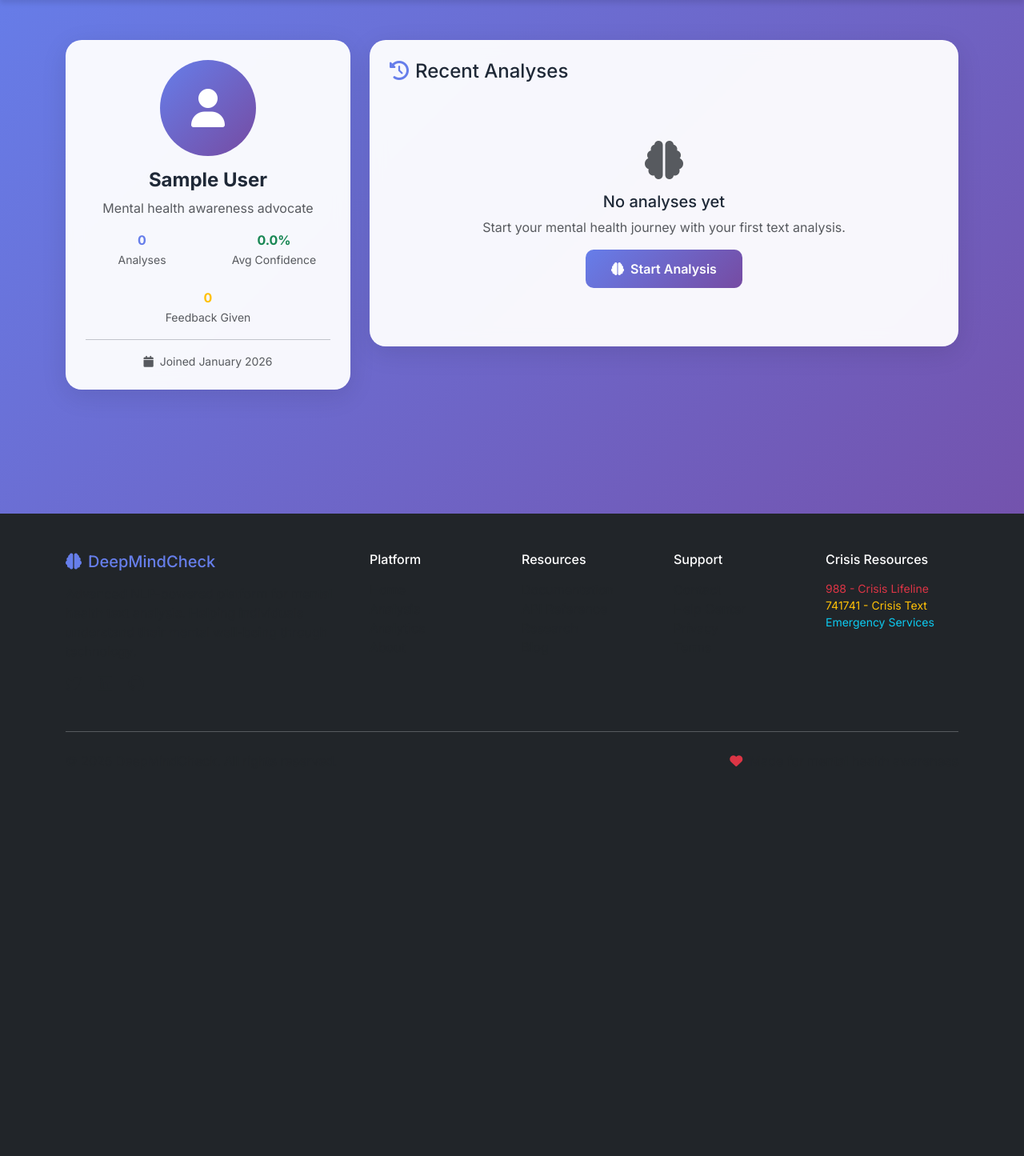
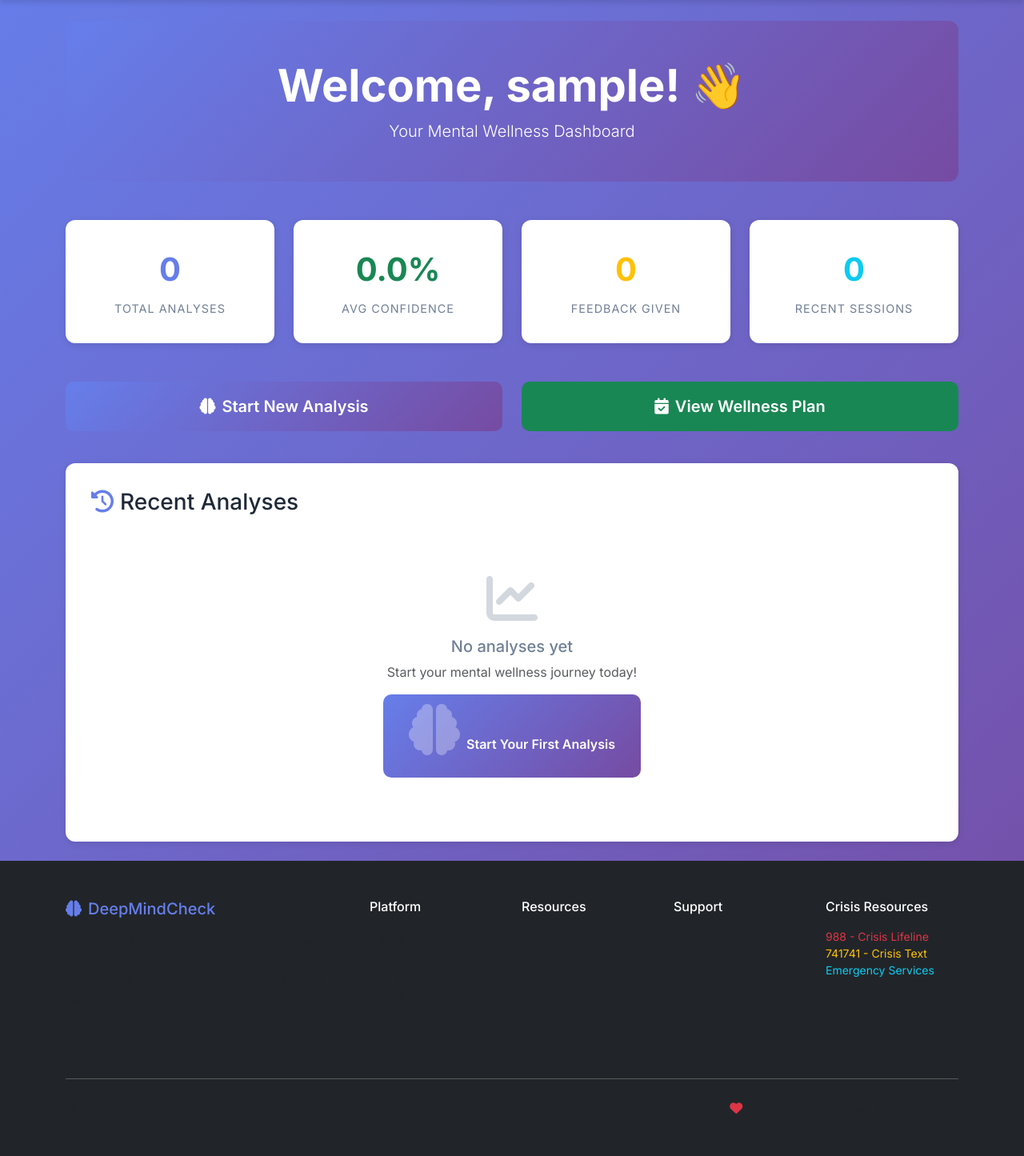
Before and after one commit to paulkisilu40-eng/DeepMindCheck, a Django app: page /accounts/profile/ in a window 1280 px wide. Shown: the part 78-1523 px from the top of the page at 80% size. Before the commit the page ends 1036 px from the top, so only its background shows below. Run offline with Django 4.2, Linux system fonts and the light colour scheme; the visitor is signed in with stand-in values (Sample User, id 1); data comes from the database, SQL or seed files in the repository; data that the repository does not hold is empty; some libraries are stand-ins or nearby versions.

Commit message:
Update profile.html

```diff
--- a/DeepMindcheck/templates/accounts/profile.html
+++ b/DeepMindcheck/templates/accounts/profile.html
@@ -1,101 +1,222 @@
 {% extends 'base/base.html' %}
 {% load static %}
 
-{% block title %}Profile - {{ user.username }} - DeepMindCheck{% endblock %}
+{% block title %}{{ user.username }}'s Dashboard - DeepMindCheck{% endblock %}
+
+{% block extra_css %}
+<style>
+    .dashboard-header {
+        background: linear-gradient(135deg, #667eea 0%, #764ba2 100%);
+        color: white;
+        padding: 3rem 0;
+        margin-bottom: 3rem;
+        border-radius: 12px;
+    }
+
+    .stats-grid {
+        display: grid;
+        grid-template-columns: repeat(auto-fit, minmax(250px, 1fr));
+        gap: 1.5rem;
+        margin-bottom: 3rem;
+    }
+
+    .stat-card {
+        background: white;
+        padding: 2rem;
+        border-radius: 12px;
+        box-shadow: 0 2px 8px rgba(0,0,0,0.1);
+        text-align: center;
+        transition: transform 0.3s ease;
+    }
+
+    .stat-card:hover {
+        transform: translateY(-5px);
+        box-shadow: 0 4px 12px rgba(0,0,0,0.15);
+    }
+
+    .stat-number {
+        font-size: 2.5rem;
+        font-weight: bold;
+        margin-bottom: 0.5rem;
+    }
+
+    .stat-label {
+        color: #718096;
+        font-size: 0.9rem;
+        text-transform: uppercase;
+        letter-spacing: 1px;
+    }
+
+    .recent-analyses {
+        background: white;
+        padding: 2rem;
+        border-radius: 12px;
+        box-shadow: 0 2px 8px rgba(0,0,0,0.1);
+    }
+
+    .analysis-item {
+        padding: 1rem;
+        border-bottom: 1px solid #e2e8f0;
+        display: flex;
+        justify-content: space-between;
+        align-items: center;
+    }
+
+    .analysis-item:last-child {
+        border-bottom: none;
+    }
+
+    .analysis-item:hover {
+        background: #f7fafc;
+    }
+
+    .prediction-badge {
+        padding: 0.5rem 1rem;
+        border-radius: 20px;
+        font-weight: 600;
+        font-size: 0.85rem;
+    }
+
+    .prediction-neutral {
+        background: #d1fae5;
+        color: #065f46;
+    }
+
+    .prediction-depression {
+        background: #fed7aa;
+        color: #7c2d12;
+    }
+
+    .prediction-anxiety {
+        background: #fef3c7;
+        color: #78350f;
+    }
+
+    .empty-state {
+        text-align: center;
+        padding: 3rem;
+        color: #718096;
+    }
+
+    .empty-state i {
+        font-size: 4rem;
+        margin-bottom: 1rem;
+        opacity: 0.3;
+    }
+</style>
+{% endblock %}
 
 {% block content %}
-<div class="container py-5">
-    <div class="row">
-        <div class="col-lg-4 mb-4">
-            <!-- Profile Card -->
-            <div class="glass-card p-4 text-center">
-                {% if profile.avatar %}
-                    <img src="{{ profile.avatar.url }}" alt="{{ user.username }}"
-                         class="rounded-circle mb-3" width="120" height="120">
-                {% else %}
-                    <div class="feature-icon icon-primary mb-3 mx-auto" style="width: 120px; height: 120px; font-size: 3rem;">
-                        <i class="fas fa-user"></i>
+<div class="container py-4">
+    <!-- Dashboard Header -->
+    <div class="dashboard-header text-center">
+        <h1 class="display-4 fw-bold mb-2">Welcome, {{ user.username }}! 👋</h1>
+        <p class="lead mb-0">Your Mental Wellness Dashboard</p>
     </div>
-                {% endif %}
 
-                <h4 class="fw-bold mb-2">{{ user.get_full_name|default:user.username }}</h4>
-                <p class="text-muted mb-3">{{ profile.bio|default:"Mental health awareness advocate" }}</p>
+    <!-- Statistics Cards -->
+    <div class="stats-grid">
+        <div class="stat-card">
+            <div class="stat-number text-primary">{{ user_stats.total_analyses }}</div>
+            <div class="stat-label">Total Analyses</div>
+        </div>
 
-                <div class="row text-center">
-                    <div class="col-6 mb-2">
-                        <div class="fw-bold text-primary">{{ user_stats.total_analyses }}</div>
-                        <small class="text-muted">Analyses</small>
+        <div class="stat-card">
+            <div class="stat-number text-success">{{ user_stats.avg_confidence|floatformat:1 }}%</div>
+            <div class="stat-label">Avg Confidence</div>
         </div>
-                    <div class="col-6 mb-2">
-                        <div class="fw-bold text-success">{{ user_stats.avg_confidence|floatformat:1 }}%</div>
-                        <small class="text-muted">Avg Confidence</small>
+
+        <div class="stat-card">
+            <div class="stat-number text-warning">{{ user_stats.feedback_given }}</div>
+            <div class="stat-label">Feedback Given</div>
+        </div>
+
+        <div class="stat-card">
+            <div class="stat-number text-info">{{ recent_analyses|length }}</div>
+            <div class="stat-label">Recent Sessions</div>
         </div>
     </div>
 
-                <div class="mt-3">
-                    <div class="fw-bold text-warning">{{ user_stats.feedback_given }}</div>
-                    <small class="text-muted">Feedback Given</small>
+    <!-- Quick Actions -->
+    <div class="row mb-4">
+        <div class="col-md-6 mb-3">
+            <a href="{% url 'analyze' %}" class="btn btn-primary btn-lg w-100 py-3">
+                <i class="fas fa-brain me-2"></i>Start New Analysis
+            </a>
         </div>
-
-                <hr>
-
-                <div class="text-muted small">
-                    <i class="fas fa-calendar me-1"></i>
-                    Joined {{ profile.joined_date|date:"F Y" }}
-                </div>
+        <div class="col-md-6 mb-3">
+            <a href="{% url 'wellness_plan' %}?state=neutral&confidence=0.8" class="btn btn-success btn-lg w-100 py-3">
+                <i class="fas fa-calendar-check me-2"></i>View Wellness Plan
+            </a>
         </div>
     </div>
 
-        <div class="col-lg-8">
     <!-- Recent Analyses -->
-            <div class="glass-card p-4">
-                <h4 class="mb-4">
-                    <i class="fas fa-history text-primary me-2"></i>Recent Analyses
-                </h4>
+    <div class="recent-analyses">
+        <h3 class="mb-4">
+            <i class="fas fa-history me-2 text-primary"></i>Recent Analyses
+        </h3>
 
         {% if recent_analyses %}
-                    <div class="table-responsive">
-                        <table class="table">
-                            <thead>
-                                <tr>
-                                    <th>Date</th>
-                                    <th>Prediction</th>
-                                    <th>Confidence</th>
-                                    <th>Model</th>
-                                </tr>
-                            </thead>
-                            <tbody>
             {% for analysis in recent_analyses %}
-                                <tr>
-                                    <td>{{ analysis.created_at|date:"M d, Y H:i" }}</td>
-                                    <td>
-                                        <span class="badge bg-primary">{{ analysis.prediction|title }}</span>
-                                    </td>
-                                    <td>{{ analysis.confidence_percentage }}%</td>
-                                    <td>{{ analysis.model_used|title }}</td>
-                                </tr>
+            <div class="analysis-item">
+                <div>
+                    <div class="mb-1">
+                        <span class="prediction-badge prediction-{{ analysis.prediction }}">
+                            {{ analysis.prediction|title }}
+                        </span>
+                    </div>
+                    <small class="text-muted">
+                        <i class="far fa-clock me-1"></i>
+                        {{ analysis.created_at|date:"F d, Y - g:i A" }}
+                    </small>
+                    <div class="mt-1">
+                        <small class="text-muted">
+                            "{{ analysis.text_input|truncatewords:15 }}"
+                        </small>
+                    </div>
+                </div>
+                <div class="text-end">
+                    <div class="fw-bold text-success">{{ analysis.confidence_percentage }}%</div>
+                    <small class="text-muted">Confidence</small>
+                </div>
+            </div>
             {% endfor %}
-                            </tbody>
-                        </table>
+
+            {% if user_stats.total_analyses > 10 %}
+            <div class="text-center mt-3">
+                <a href="#" class="btn btn-outline-primary">View All Analyses</a>
             </div>
-
-                    <div class="text-center mt-3">
+            {% endif %}
+        {% else %}
+            <div class="empty-state">
+                <i class="fas fa-chart-line"></i>
+                <h5>No analyses yet</h5>
+                <p class="text-muted mb-3">Start your mental wellness journey today!</p>
                 <a href="{% url 'analyze' %}" class="btn btn-primary">
-                            <i class="fas fa-plus me-2"></i>New Analysis
-                        </a>
-                    </div>
-                {% else %}
-                    <div class="text-center py-5">
-                        <i class="fas fa-brain fa-3x text-muted mb-3"></i>
-                        <h5>No analyses yet</h5>
-                        <p class="text-muted">Start your mental health journey with your first text analysis.</p>
-                        <a href="{% url 'analyze' %}" class="btn btn-primary">
-                            <i class="fas fa-brain me-2"></i>Start Analysis
+                    <i class="fas fa-brain me-2"></i>Start Your First Analysis
                 </a>
             </div>
         {% endif %}
     </div>
+
+    <!-- Prediction Distribution -->
+    {% if prediction_counts %}
+    <div class="recent-analyses mt-4">
+        <h3 class="mb-4">
+            <i class="fas fa-chart-pie me-2 text-primary"></i>Your Mental State Distribution
+        </h3>
+        <div class="row">
+            {% for pred in prediction_counts %}
+            <div class="col-md-4 mb-3">
+                <div class="text-center p-3 rounded" style="background: #f7fafc;">
+                    <div class="stat-number text-{{ pred.prediction }}">{{ pred.count }}</div>
+                    <div class="stat-label">{{ pred.prediction|title }}</div>
                 </div>
             </div>
+            {% endfor %}
+        </div>
+    </div>
+    {% endif %}
 </div>
 {% endblock %}
```
Lines whose indentation alone changed are shown as unchanged.
